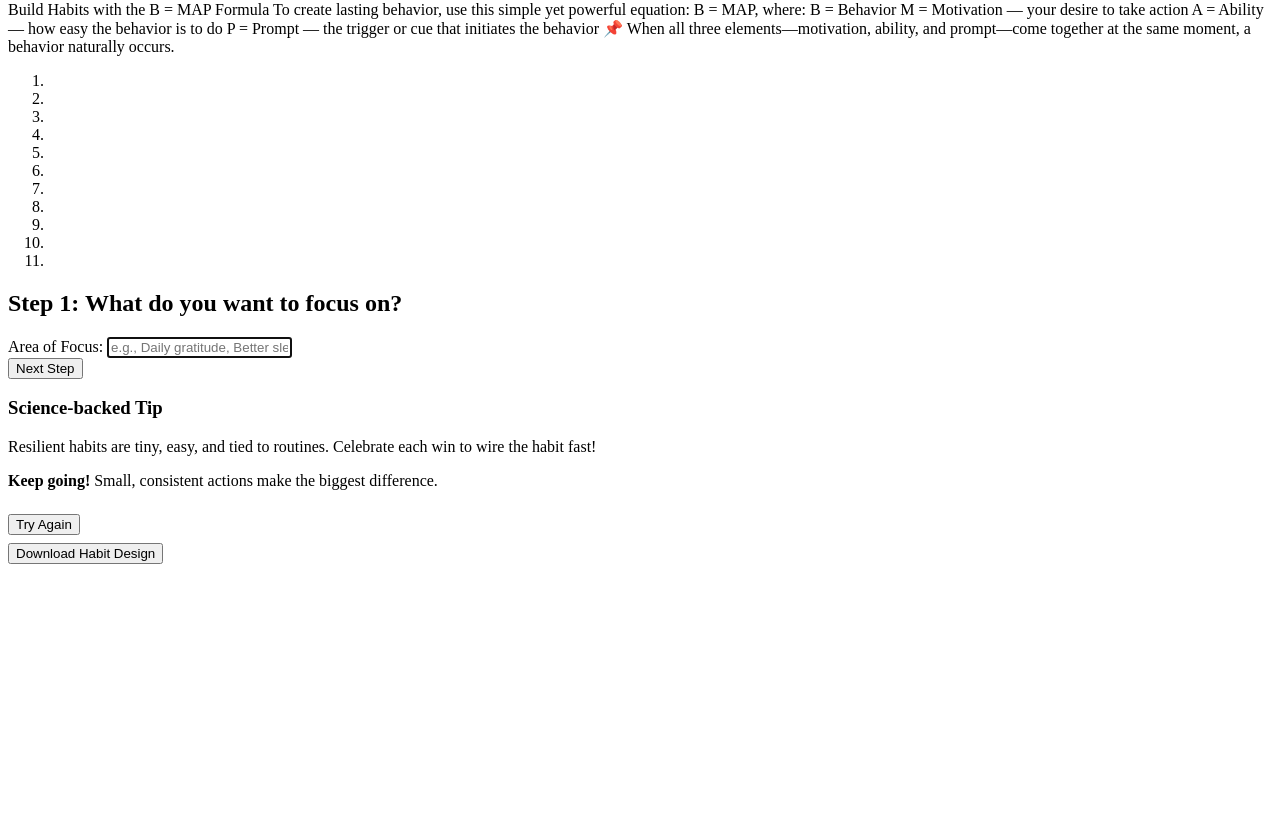
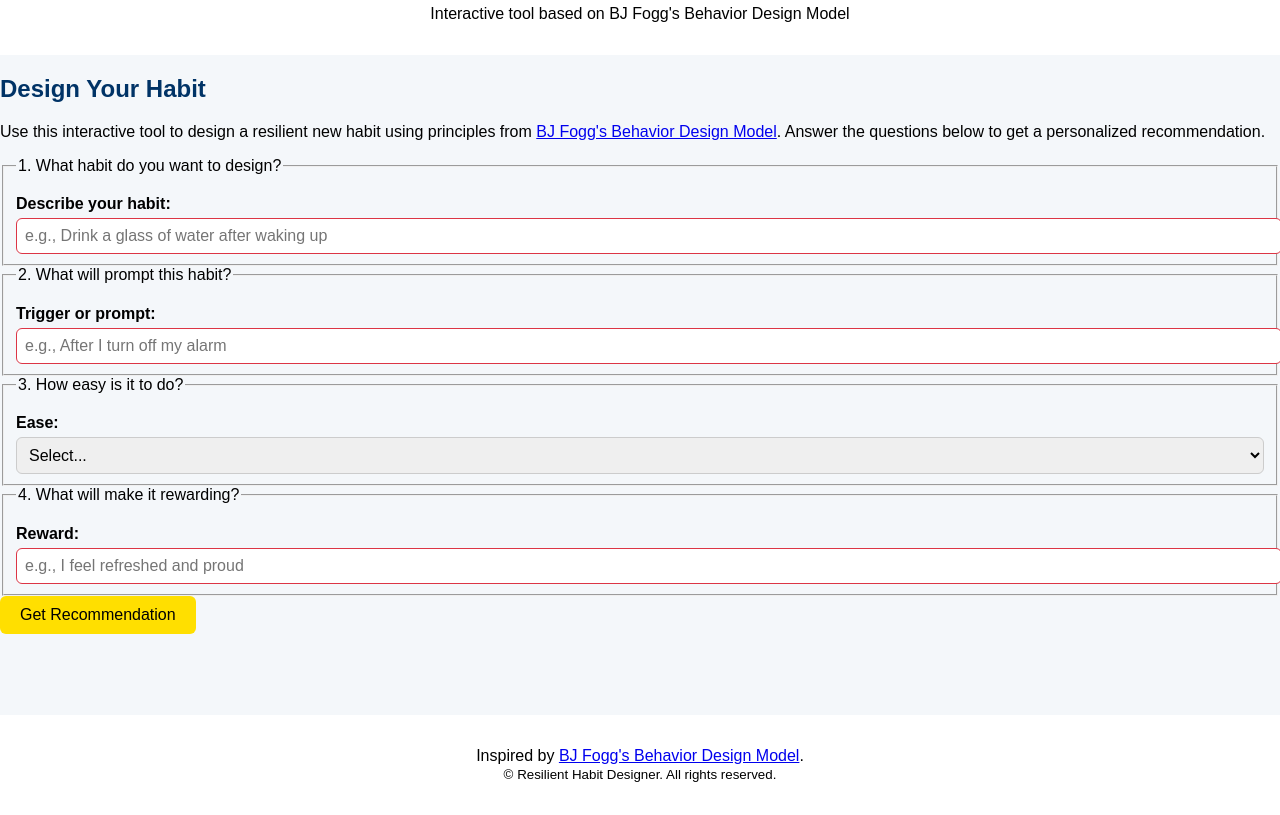
Before and after one commit to asilva777/resilient-habit-designer, a plain HTML site: page index.html in a window 1280 px wide. Shown: the part 79-894 px from the top of the page. Before the commit the page ends 800 px from the top, so only its background shows below. Drawn offline with Linux system fonts and the light colour scheme.

Commit message:
index.html

```diff
--- a/index.html
+++ b/index.html
@@ -2,55 +2,125 @@
 <html lang="en">
 <head>
   <meta charset="UTF-8">
-  <meta name="viewport" content="width=device-width,initial-scale=1.0">
-  <title>Resilient Habit Designer</title>
-  <meta name="description" content="Interactive web tool based on BJ Fogg's Behavior Design Model.">
+  <title>Resilient Habit Designer – Interactive Behavior Design Tool</title>
+  <meta name="viewport" content="width=device-width, initial-scale=1">
+  <meta name="description" content="Resilient Habit Designer is an interactive web tool based on BJ Fogg's Behavior Design Model. Design habits, get actionable recommendations, and download your plan.">
+  <meta name="keywords" content="habit designer, BJ Fogg, behavior design, habit formation, web tool, PWA, behavior model">
+  <meta name="theme-color" content="#0d6efd">
+  <meta http-equiv="Content-Security-Policy" content="default-src 'self'; script-src 'self'; style-src 'self'; connect-src 'self'; img-src 'self' data:; font-src 'self';">
   <link rel="manifest" href="manifest.json">
-  <link rel="icon" href="icons/icon-192.png">
-  <meta name="theme-color" content="#1976d2">
-  <style>
+  <link rel="preload" href="style.css" as="style">
+  <link rel="preload" href="script.js" as="script">
   <link rel="stylesheet" href="style.css">
-  </style>
+  <link rel="icon" href="icons/icon-192.png" sizes="192x192">
+  <link rel="apple-touch-icon" href="icons/icon-512.png" sizes="512x512">
+  <script type="application/ld+json">
+    {
+      "@context": "https://schema.org",
+      "@type": "WebApplication",
+      "name": "Resilient Habit Designer",
+      "description": "Interactive web tool based on BJ Fogg's Behavior Design Model.",
+      "applicationCategory": "LifestyleApplication",
+      "operatingSystem": "All",
+      "url": "https://asilva777.github.io/resilient-habit-designer/",
+      "screenshot": "https://asilva777.github.io/resilient-habit-designer/screenshot.png"
+    }
+  </script>
 </head>
 <body>
   <header>
-    <h1>Resilient Habit Designer</h1>
-    <p>Build Habits with the B = MAP Formula
-To create lasting behavior, use this simple yet powerful equation:
+    <nav aria-label="Main">
+      <h1>Resilient Habit Designer</h1>
+      <p id="tagline">Interactive tool based on BJ Fogg's Behavior Design Model</p>
+    </nav>
+  </header>
 
-B = MAP, where:
-B = Behavior
-M = Motivation — your desire to take action
-A = Ability — how easy the behavior is to do
-P = Prompt — the trigger or cue that initiates the behavior
+  <main>
+    <section id="introduction" aria-labelledby="intro-heading">
+      <h2 id="intro-heading">Design Your Habit</h2>
+      <p>
+        Use this interactive tool to design a resilient new habit using principles from <a href="https://www.behaviormodel.org/" target="_blank" rel="noopener">BJ Fogg's Behavior Design Model</a>. Answer the questions below to get a personalized recommendation.
+      </p>
+    </section>
 
-📌 When all three elements—motivation, ability, and prompt—come together at the same moment, a behavior naturally occurs.</p>
-  </header>
-  <main>
-    <ol id="progressBar" aria-label="Progress"></ol>
-    <section id="stepContainer"></section>
-    <section id="result" class="hidden" tabindex="0" aria-live="polite"></section>
-    <div id="recommendation" class="hidden"></div>
-    <div id="neuroInsights" class="hidden">
-      <h3>Science-backed Tip</h3>
-      <p>Resilient habits are tiny, easy, and tied to routines. Celebrate each win to wire the habit fast!</p>
-    </div>
-    <div id="takeaway" class="hidden">
-      <strong>Keep going!</strong> Small, consistent actions make the biggest difference.
-    </div>
-    <div id="tryAgainContainer" class="hidden" style="margin:1.5rem 0 .5rem 0;">
-      <button onclick="restartDesigner()">Try Again</button>
-    </div>
-    <div id="downloadContainer" class="hidden">
-      <button onclick="downloadSummary()">Download Habit Design</button>
-    </div>
+    <form id="habit-form" aria-label="Habit Design Questionnaire" autocomplete="off">
+      <fieldset>
+        <legend>1. What habit do you want to design?</legend>
+        <label for="habit-description">Describe your habit:</label>
+        <input type="text" id="habit-description" name="habit-description" required aria-required="true" placeholder="e.g., Drink a glass of water after waking up" tabindex="0">
+      </fieldset>
+      <fieldset>
+        <legend>2. What will prompt this habit?</legend>
+        <label for="prompt">Trigger or prompt:</label>
+        <input type="text" id="prompt" name="prompt" required aria-required="true" placeholder="e.g., After I turn off my alarm" tabindex="0">
+      </fieldset>
+      <fieldset>
+        <legend>3. How easy is it to do?</legend>
+        <label for="ease">Ease:</label>
+        <select id="ease" name="ease" required aria-required="true" tabindex="0">
+          <option value="" selected disabled>Select...</option>
+          <option value="very-easy">Very easy</option>
+          <option value="easy">Easy</option>
+          <option value="moderate">Moderate</option>
+          <option value="hard">Hard</option>
+        </select>
+      </fieldset>
+      <fieldset>
+        <legend>4. What will make it rewarding?</legend>
+        <label for="reward">Reward:</label>
+        <input type="text" id="reward" name="reward" required aria-required="true" placeholder="e.g., I feel refreshed and proud" tabindex="0">
+      </fieldset>
+      <button type="submit" id="submit-btn" aria-label="Get Recommendation" title="Get your personalized habit recommendation">Get Recommendation</button>
+    </form>
+
+    <section id="recommendation-section" aria-labelledby="recommendation-heading" hidden>
+      <h2 id="recommendation-heading">Your Personalized Habit Plan</h2>
+      <div id="recommendation" aria-live="polite" tabindex="0">
+        <!-- Dynamic recommendation content -->
+        <p>Loading your recommendation...</p>
+      </div>
+      <button id="download-btn" aria-label="Download Habit Plan" title="Download your habit plan as a PDF">Download Plan</button>
+      <button id="try-again-btn" aria-label="Restart Habit Designer" title="Restart the habit design process">Try Again</button>
+    </section>
+
+    <section id="feedback" aria-live="polite" hidden>
+      <!-- Dynamic feedback messages (e.g., loading, success) -->
+    </section>
   </main>
-  <script src="script.js"></script>
+
+  <footer>
+    <section aria-label="About and Credits">
+      <p>
+        Inspired by <a href="https://www.behaviormodel.org/" target="_blank" rel="noopener">BJ Fogg's Behavior Design Model</a>.
+        <br>
+        <small>&copy; <span id="year"></span> Resilient Habit Designer. All rights reserved.</small>
+      </p>
+    </section>
+  </footer>
+
+  <!-- Service worker, manifest, and script loading -->
+  <script src="script.js" defer></script>
   <script>
-    // Register service worker for PWA
+    // Set the copyright year
+    document.addEventListener('DOMContentLoaded', function() {
+      document.getElementById('year').textContent = new Date().getFullYear();
+    });
+
+    // Register Service Worker for PWA functionality with error handling
     if ('serviceWorker' in navigator) {
-      window.addEventListener('load', () => {
-        navigator.serviceWorker.register('sw.js').catch(console.error);
+      window.addEventListener('load', function() {
+        navigator.serviceWorker.register('sw.js')
+          .then(registration => {
+            console.log('Service Worker registered with scope:', registration.scope);
+          })
+          .catch(error => {
+            console.error('Service Worker failed to register:', error);
+            const feedback = document.getElementById('feedback');
+            if (feedback) {
+              feedback.textContent = 'PWA features unavailable (service worker failed to register).';
+              feedback.hidden = false;
+            }
+          });
       });
     }
   </script>
```
